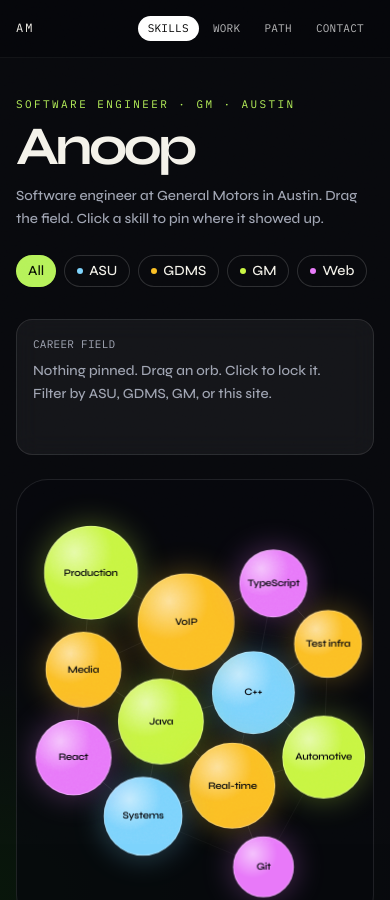
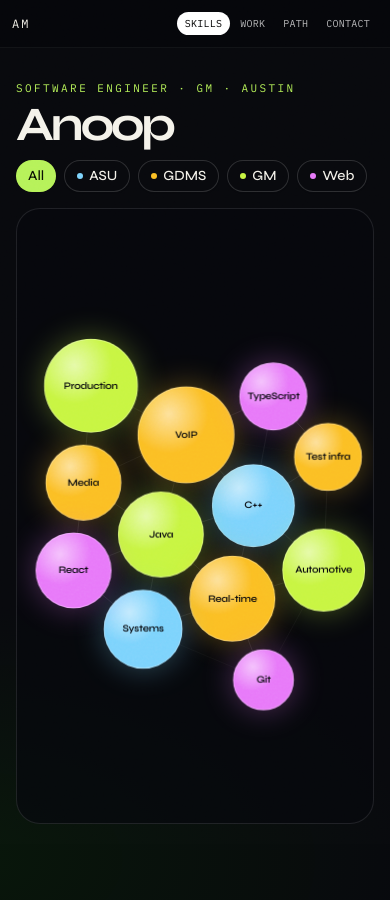
Before and after one commit to anoop-makam/profile, a React (Vite) app: page / in a window 390 px wide. Shown: the top 900 px of the page. Built offline with nearby package versions, Linux system fonts and the light colour scheme.

Commit message:
Fit the skill field on a phone screen
Hide the empty detail card and extra intro copy below the desktop
breakpoint so the orbs stay in the first viewport.

Co-authored-by: anoop1makam <anoop1makam@gmail.com>

```diff
--- a/src/components/SiteHeader.tsx
+++ b/src/components/SiteHeader.tsx
@@ -32,17 +32,17 @@ export function SiteHeader() {
 
   return (
     <header className="fixed inset-x-0 top-0 z-40 border-b border-white/5 bg-[#05060a]/70 backdrop-blur-md">
-      <div className="mx-auto flex max-w-6xl items-center justify-between px-4 py-4 sm:px-6 lg:px-10">
+      <div className="mx-auto flex max-w-6xl items-center justify-between px-3 py-3 sm:px-6 sm:py-4 lg:px-10">
         <a href="#skills" className="font-mono text-xs tracking-[0.18em] uppercase">
           AM
         </a>
-        <nav className="flex items-center gap-1 sm:gap-2" aria-label="Sections">
+        <nav className="flex items-center gap-0.5 sm:gap-2" aria-label="Sections">
           {links.map((link) => (
             <a
               key={link.href}
               href={link.href}
               className={cn(
-                'rounded-full px-2.5 py-1 font-mono text-[11px] tracking-wide uppercase transition-colors sm:px-3',
+                'rounded-full px-2 py-1 font-mono text-[10px] tracking-wide uppercase transition-colors sm:px-3 sm:text-[11px]',
                 active === link.href.slice(1)
                   ? 'bg-white text-black'
                   : 'text-white/70 hover:text-white',
--- a/src/components/SkillField.tsx
+++ b/src/components/SkillField.tsx
@@ -197,23 +197,23 @@ export function SkillField() {
   return (
     <section
       id="skills"
-      className="snap-section relative flex flex-col overflow-hidden px-4 pb-8 pt-24 sm:px-6 lg:px-10"
+      className="snap-section relative flex flex-col overflow-hidden px-4 pb-5 pt-20 sm:px-6 sm:pb-8 sm:pt-24 lg:px-10"
     >
-      <div className="mx-auto flex w-full max-w-6xl flex-1 flex-col gap-6 lg:grid lg:grid-cols-[minmax(16rem,0.9fr)_minmax(0,1.4fr)] lg:gap-10">
-        <div className="relative z-10 flex max-w-md flex-col justify-between gap-8">
+      <div className="mx-auto flex w-full max-w-6xl flex-1 flex-col gap-4 lg:grid lg:grid-cols-[minmax(16rem,0.9fr)_minmax(0,1.4fr)] lg:gap-10">
+        <div className="relative z-10 flex max-w-md flex-col justify-between gap-4 lg:gap-8">
           <div>
             <p className="font-mono text-[11px] tracking-[0.22em] text-primary uppercase">
               {profileKicker}
             </p>
-            <h1 className="mt-3 text-[clamp(3.4rem,12vw,7.5rem)] leading-[0.82] tracking-[-0.07em]">
+            <h1 className="mt-2 text-[clamp(3rem,12vw,7.5rem)] leading-[0.82] tracking-[-0.07em] sm:mt-3">
               Anoop
             </h1>
-            <p className="mt-4 max-w-sm text-sm leading-relaxed text-muted-foreground sm:text-base">
+            <p className="mt-3 hidden max-w-sm text-sm leading-relaxed text-muted-foreground sm:mt-4 sm:block sm:text-base">
               Software engineer at General Motors in Austin. Drag the field.
               Click a skill to pin where it showed up.
             </p>
             <div
-              className="mt-6 flex flex-wrap gap-2"
+              className="mt-4 flex flex-wrap gap-2 sm:mt-6"
               role="group"
               aria-label="Filter skills by era"
             >
@@ -236,7 +236,13 @@ export function SkillField() {
             </div>
           </div>
 
-          <div className="min-h-[8.5rem] rounded-2xl border border-white/10 bg-white/5 p-4 backdrop-blur-md">
+          <div
+            className={cn(
+              'rounded-2xl border border-white/10 bg-white/5 p-4 backdrop-blur-md',
+              selectedSkill ? 'block' : 'hidden lg:block',
+              selectedSkill ? 'min-h-0' : 'lg:min-h-[8.5rem]',
+            )}
+          >
             {selectedSkill ? (
               <div>
                 <div className="flex items-center justify-between gap-3">
@@ -274,7 +280,7 @@ export function SkillField() {
 
         <div
           ref={fieldRef}
-          className="relative min-h-[28rem] flex-1 touch-none overflow-hidden rounded-[2rem] border border-white/10 bg-[#07080d]/70 sm:min-h-[34rem] lg:min-h-[calc(100svh-8rem)]"
+          className="relative min-h-[48vh] flex-1 touch-none overflow-hidden rounded-[1.5rem] border border-white/10 bg-[#07080d]/70 sm:min-h-[34rem] sm:rounded-[2rem] lg:min-h-[calc(100svh-8rem)]"
         >
           {!ready ? (
             <p className="absolute inset-0 flex items-center justify-center font-mono text-xs text-muted-foreground">
@@ -331,7 +337,7 @@ export function SkillField() {
           ))}
         </div>
       </div>
-      <p className="mt-6 text-center font-mono text-[11px] tracking-[0.2em] text-muted-foreground uppercase">
+      <p className="mt-4 hidden text-center font-mono text-[11px] tracking-[0.2em] text-muted-foreground uppercase sm:mt-6 sm:block">
         Scroll for work
       </p>
     </section>
```
